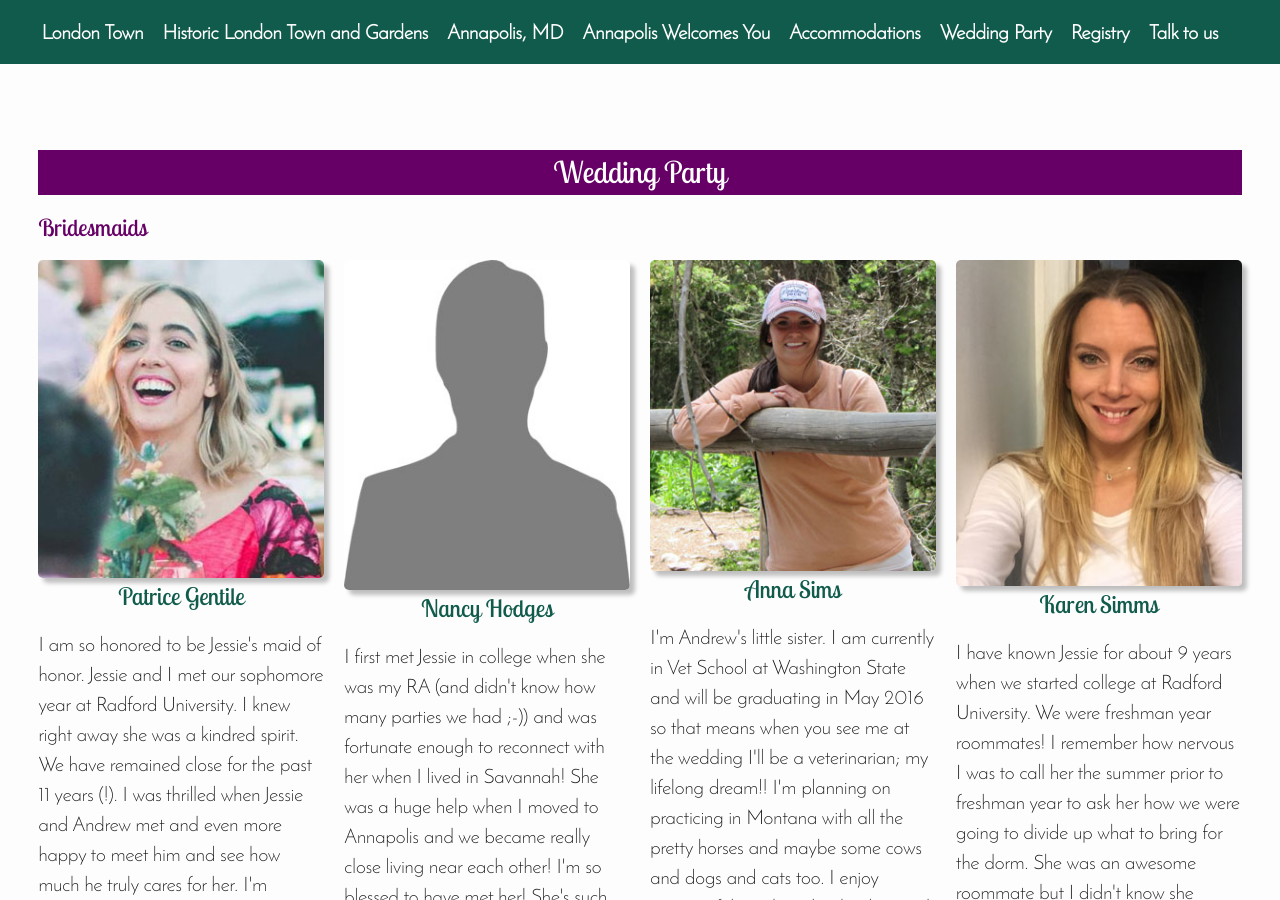
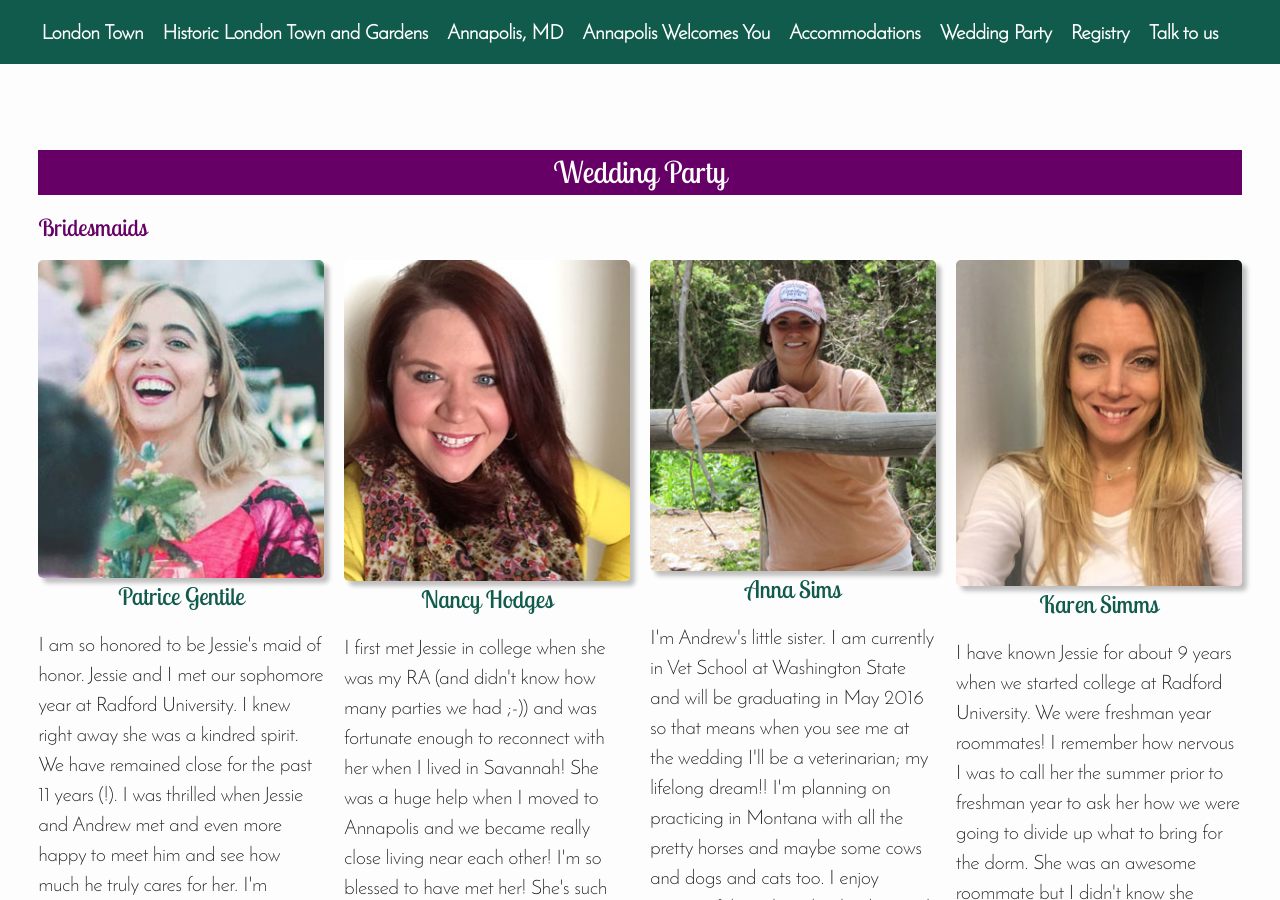
Before and after one commit to rhewitt22/jessie, a Jekyll site: the page built from index.html, in a window 1280 px wide and 900 px high, scrolled down 3916 px. Built offline with Jekyll 4.4.1, drawn with Linux system fonts in a browser that asks for light colours; nearby versions of some CDN libraries.

Commit message:
Replace placeholder image for Nancy

```diff
--- a/index.html
+++ b/index.html
@@ -77,7 +77,7 @@ layout: default
       </li>
       <li>
         <figure>
-          <img src="./images/placeholder.jpg" alt="Placeholder" class="bridesmaid">
+          <img src="./images/nancy-hodges.jpg" alt="Placeholder" class="bridesmaid">
           <figcaption>Nancy Hodges</figcaption>
         </figure>
         <p>I first met Jessie in college when she was my RA (and didn't know how many parties we had ;-)) and was fortunate enough to reconnect with her when I lived in Savannah! She was a huge help when I moved to Annapolis and we became really close living near each other! I'm so blessed to have met her! She's such an amazing person and friend! Oh yeah, Andrew is pretty cool too!</p>
```
